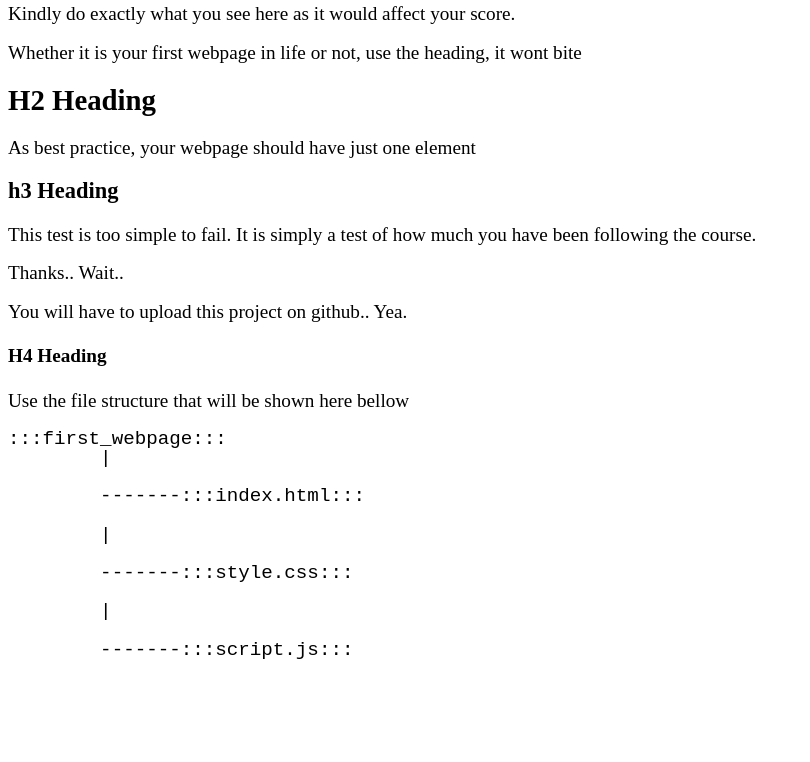
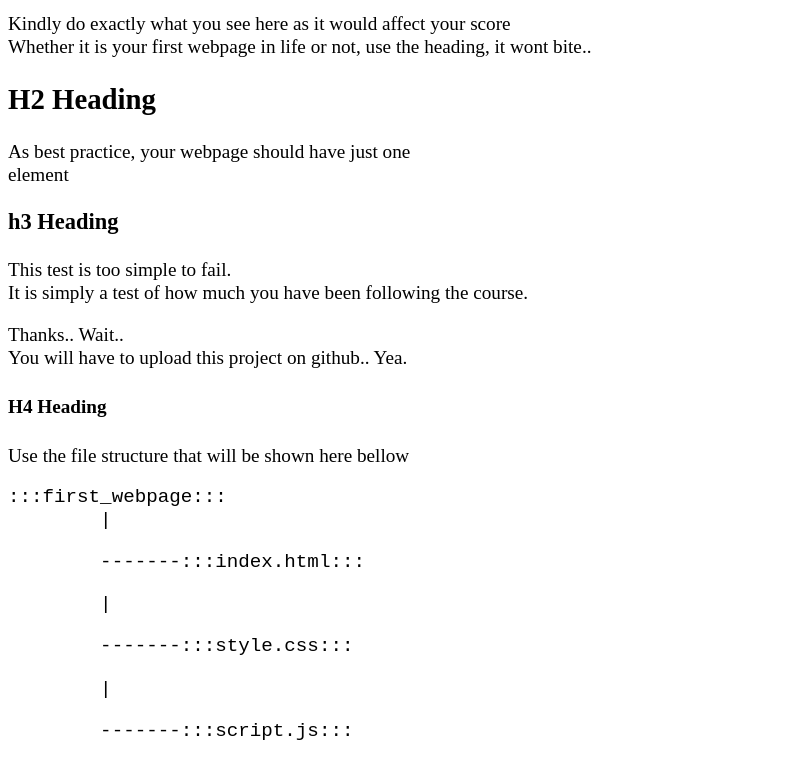
Before and after one commit to praizerema/startng-tasks, a plain HTML site: page first_webpage/index.html in a window 1280 px wide. Shown: the part 80-842 px from the top of the page, without its empty margins (0-810 px from the left). Before the commit the page ends 800 px from the top, so only its background shows below. Drawn offline with Linux system fonts and the light colour scheme.

Commit message:
first webpage

```diff
--- a/first_webpage/index.html
+++ b/first_webpage/index.html
@@ -8,15 +8,15 @@
     <body>
         <div class="divwrap">
           <h1>First Web Page</h1>
-            <p>Kindly do exactly what you see here as it would affect your score.</p>
-                <p> Whether it is your first webpage in life or not, use the heading, it wont bite</p>
+            <p>Kindly do exactly what you see here as it would affect your score
+                <br>Whether it is your first webpage in life or not, use the heading, it wont bite..</p>
 
             <h2>H2 Heading</h2>
-            <p>As best practice, your webpage should have just one element</p>
+            <p>As best practice, your webpage should have just one <br> element</p>
             <h3>h3 Heading</h3>
-            <p>This test is too simple to fail. It is simply a test of how much you have been following the course. </p>
-            <p>Thanks.. Wait..</p>
-            <p>You will have to upload this project on github.. Yea.</p>
+            <p>This test is too simple to fail. <br> It is simply a test of how much you have been following the course. </p>
+            <p>Thanks.. Wait.. <br>
+            You will have to upload this project on github.. Yea.</p>
             <h4>H4 Heading</h4>
             <p>Use the file structure that will be shown here bellow</p>
             <pre class="prespec1"style="margin-bottom: 0px">:::first_webpage:::</pre>
--- a/first_webpage/style.css
+++ b/first_webpage/style.css
@@ -8,5 +8,5 @@
 .divwrap{
      margin-top:20;
      font-size: 1.2rem;
-     line-height: 1;
+     line-height: 1.2;
     }
```
